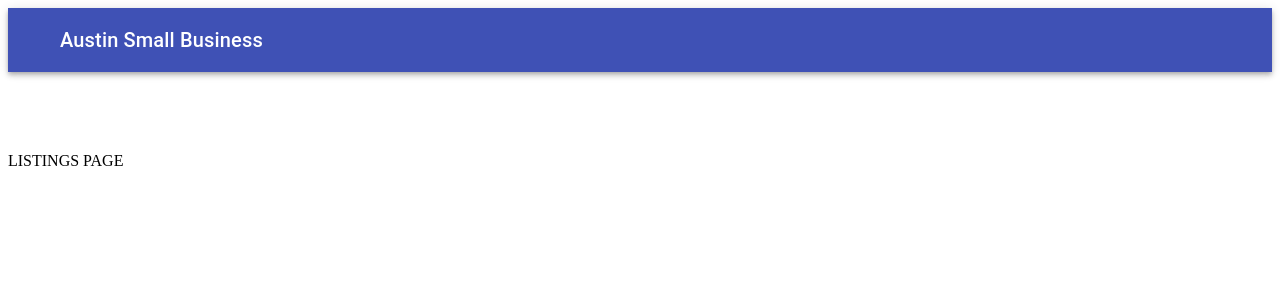
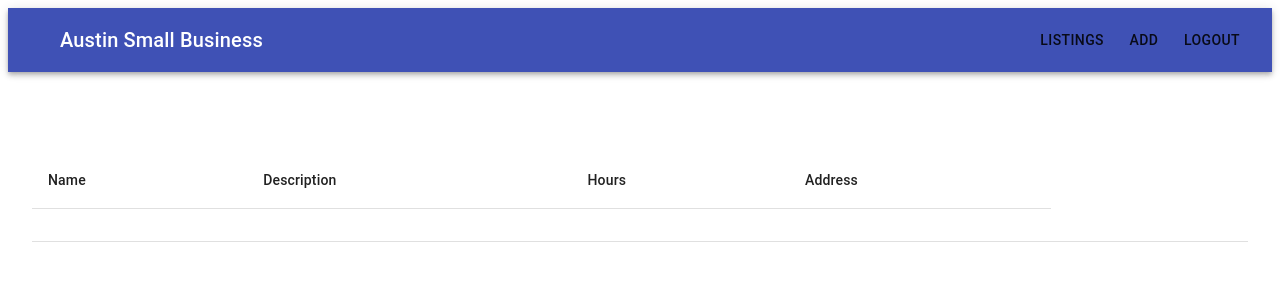
Before and after one commit to DavidAndreww/small-business, a React (Create React App) app: page /listings in a window 1280 px wide. Shown: the top 300 px of the page. Built offline with nearby package versions, Linux system fonts and the light colour scheme.

Commit message:
working on listings page and setting up table

```diff
--- a/src/components/Listings.js
+++ b/src/components/Listings.js
@@ -1,8 +1,47 @@
 import React from 'react'
+import {
+  Container,
+  Table,
+  TableBody,
+  TableCell,
+  TableHead,
+  TableRow
+} from '@material-ui/core'
+import DeleteIcon from '@material-ui/icons/Delete'
 
 const Listings = () => {
   return (
-    <p>LISTINGS PAGE</p>
+    <Container maxWidth="lg" className="listings">
+
+
+            <Table>
+                <TableHead>
+                    <TableRow>
+                        <TableCell>Name</TableCell>
+                        <TableCell>Description</TableCell>
+                        <TableCell>Hours</TableCell>
+                        <TableCell>Address</TableCell>
+                        {/* <TableCell>Delete</TableCell> */}
+                    </TableRow>
+                </TableHead>
+                <TableBody>
+                {/* {props.cars.map((car, idx) => ( */}
+                    <TableRow>
+                        <TableCell component="th" scope="row">
+                            {/* {car.id} */}
+                        </TableCell>
+                        <TableCell></TableCell>
+                        <TableCell></TableCell>
+                        <TableCell></TableCell>
+                        <TableCell></TableCell>
+                        <TableCell>
+                            {/* <DeleteIcon/> */}
+                        </TableCell>
+                    </TableRow>
+                {/* ))} */}
+                </TableBody>
+            </Table>
+        </Container>
   )
 }
 
--- a/src/components/NavBar.js
+++ b/src/components/NavBar.js
@@ -39,6 +39,9 @@ const NavBar = () => {
           <Typography variant="h6" className={classes.title}>
             Austin Small Business
           </Typography>
+          <Button>Listings</Button>
+          <Button>Add</Button>
+          <Button>Logout</Button>
         </Toolbar>
       </AppBar>
     </div>
--- a/src/redux/state.js
+++ b/src/redux/state.js
@@ -1,5 +1,7 @@
 const state = {
-  loggedIn: false
+  loggedIn: false,
+  listings: [],
+  map: null
 }
 
 export default state;
```
